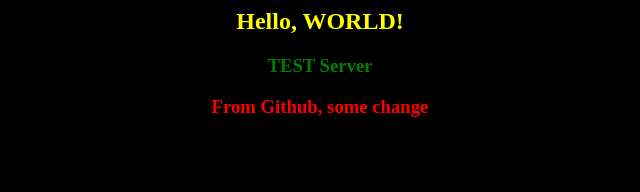
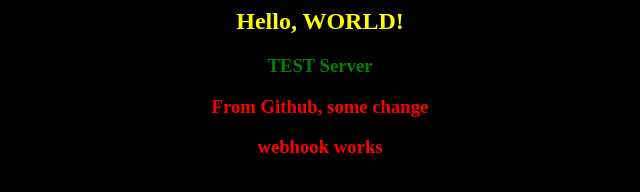
Before and after one commit to Razar911/testJen, a plain HTML site: page index.html in a window 1280 px wide. Shown: the whole page, without its empty margins (320-960 px from the left). Drawn offline with Linux system fonts and the light colour scheme.

Commit message:
Update index.html

```diff
--- a/index.html
+++ b/index.html
@@ -4,5 +4,6 @@
 <h2><font color="yellow">Hello, WORLD!</font>
 <h3><font color="green">TEST Server</h3>
 <h3><font color="red">From Github, some change</h3>
+<h3><font color="red">webhook works</h3>
 </center>
 </html>
```
